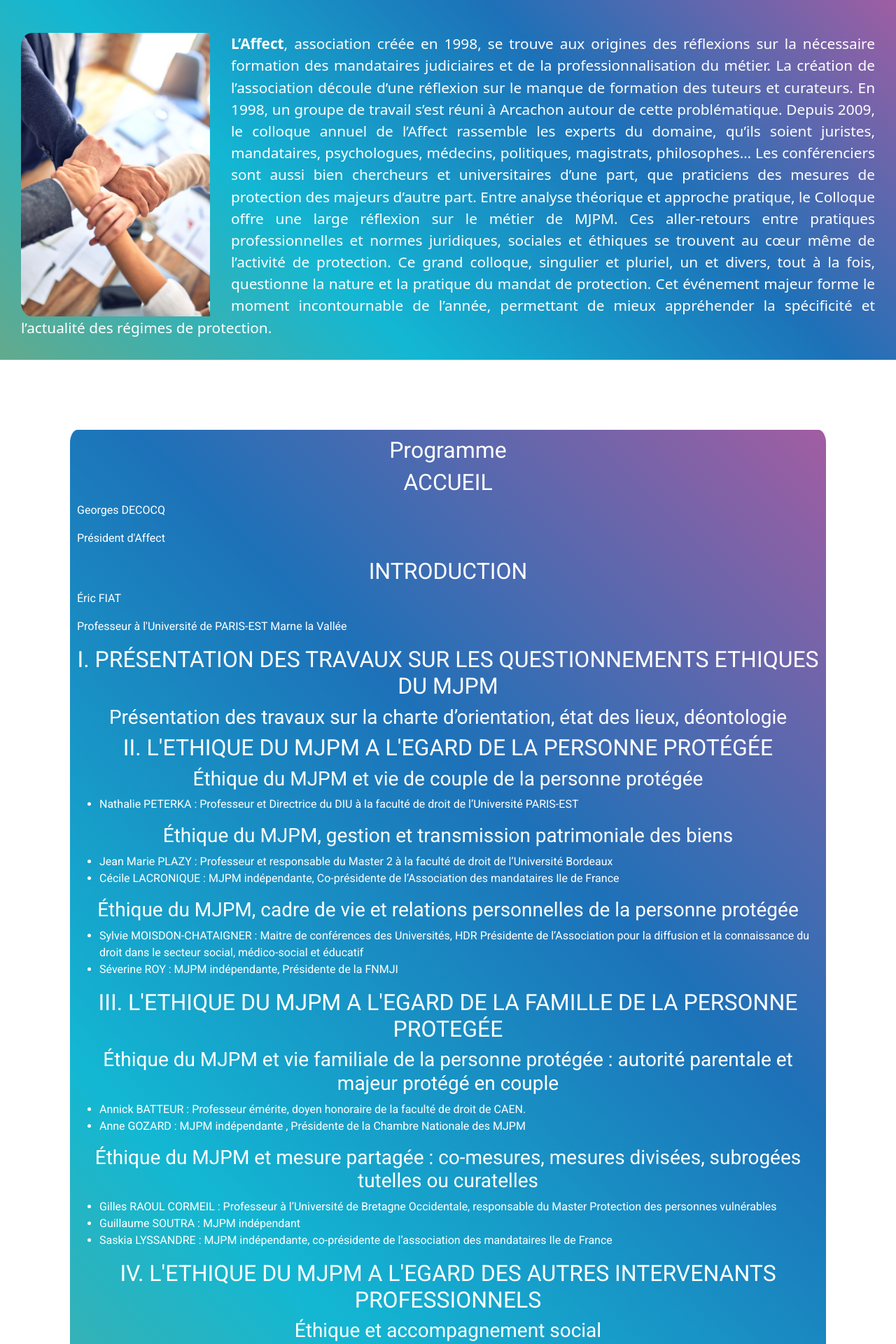
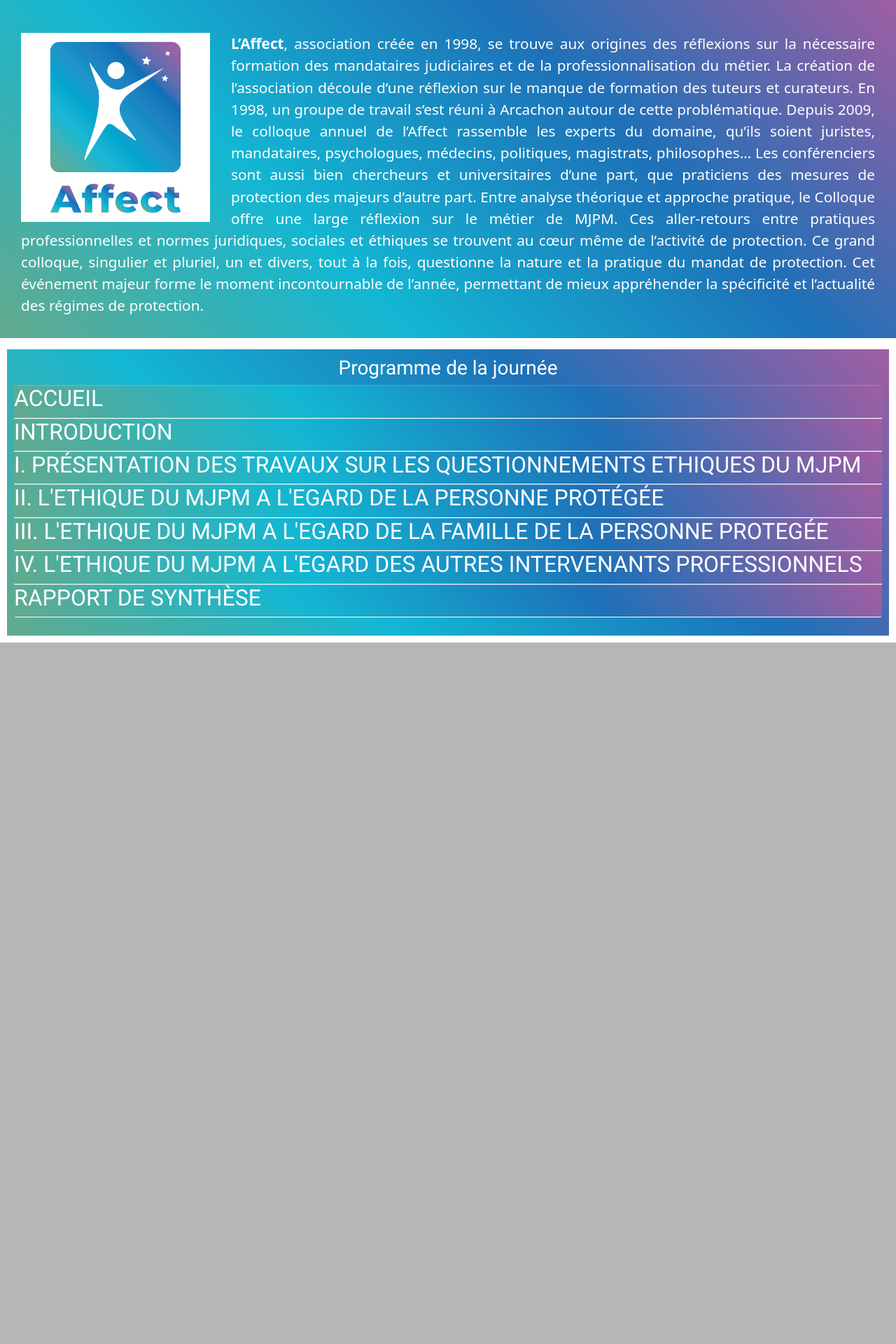
Before and after one commit to Stallmania/colloque, a PHP site: page / in a window 1280 px wide. Shown: the part 800-2720 px from the top of the page at 70% size. After the commit the page ends 1718 px from the top, so only its background shows below. Run offline with PHP 8.4, Linux system fonts and the light colour scheme.

Commit message:
version avec programme de la journée

```diff
--- a/index.php
+++ b/index.php
@@ -7,6 +7,7 @@
     <link href="https://cdn.jsdelivr.net/npm/bootstrap@5.0.2/dist/css/bootstrap.min.css" rel="stylesheet" integrity="sha384-EVSTQN3/azprG1Anm3QDgpJLIm9Nao0Yz1ztcQTwFspd3yD65VohhpuuCOmLASjC" crossorigin="anonymous">
     <link rel="stylesheet" href="src/css/normalize.css">
     <link rel="stylesheet" href="src/css/style.css">
+
     <title>Colloque 2021</title>
 </head>
 <body>
@@ -60,7 +61,7 @@
                     </table>
                     <div class="callToAction">
                         <a href="reservation.php" class="callToActionRegister">Réserver Maintenant</a>
-                        <a href="#main" class="callToActionRead">En savoir plus</a>
+                        <a href="#two" class="callToActionRead">En savoir plus</a>
                     </div>
                 </div>
             </header>
@@ -69,7 +70,7 @@
 
     <section class="main-one">
         <div class="presentation-one">
-            <p><img src="src/images/helppicture.jpg" alt="image-help"><strong>L’Affect</strong>, association créée en 1998, se trouve aux origines des réflexions sur la nécessaire formation des mandataires judiciaires et de la professionnalisation du métier. La création de l’association découle d’une réflexion sur le manque de formation des tuteurs et curateurs.
+            <p><img src="src/images/Affect-Association-Logo-Application-Color.jpg" alt="image-logo"><strong>L’Affect</strong>, association créée en 1998, se trouve aux origines des réflexions sur la nécessaire formation des mandataires judiciaires et de la professionnalisation du métier. La création de l’association découle d’une réflexion sur le manque de formation des tuteurs et curateurs.
 
 
             En 1998, un groupe de travail s’est réuni à Arcachon autour de cette problématique. Depuis 2009, le colloque annuel de l’Affect rassemble les experts du domaine, qu’ils soient juristes, mandataires, psychologues, médecins, politiques, magistrats, philosophes… Les conférenciers sont aussi bien chercheurs et universitaires d’une part, que praticiens des mesures de protection des majeurs d’autre part. Entre analyse théorique et approche pratique, le Colloque offre une large réflexion sur le métier de MJPM. Ces aller-retours entre pratiques professionnelles et normes juridiques, sociales et éthiques se trouvent au cœur même de l’activité de protection.
@@ -78,58 +79,95 @@
         </div>
     </section>
 
-    <section class="main-two">
-        <h2>Programme</h2>
-        <h2>ACCUEIL</h2>
-        <p>Georges DECOCQ</p>
-        <p>Président d'Affect</p>
-        <h2>INTRODUCTION</h2>
-        <p>Éric FIAT</p>
-        <p>Professeur à l'Université de PARIS-EST Marne la Vallée</p>
-        <h2>I. PRÉSENTATION DES TRAVAUX SUR LES QUESTIONNEMENTS ETHIQUES DU MJPM</h2>
-        <h3 class="test">Présentation des travaux sur la charte d’orientation, état des lieux, déontologie</h3>
-        <ul class="closedList">
+    <section class="main-two" id="two">
+        <h3 id="programme">Programme de la journée</h2>
+        <ul class="accordion">
+            <li class="has-sub">
+                <label for="menu1"><h2>ACCUEIL</h2></label>
+                <input id="menu1" type="checkbox" name="menu"/>
+                <ul class="sub">
+                    <li>
+                        Georges DECOCQ:Président d'Affect
+                    </li>
+                </ul>
+            </li>
+            <li class="has-sub">
+                <label for="menu2"><h2>INTRODUCTION</h2></label>
+                <input id="menu2" type="checkbox" name="menu"/>
+                <ul class="sub">
+                    <li>
+                        Éric FIAT:Professeur à l'Université de PARIS-EST Marne la Vallée
+                    </li>
+                </ul>
+            </li>
+            <li class="has-sub">
+                <label for="menu3"><h2>I. PRÉSENTATION DES TRAVAUX SUR LES QUESTIONNEMENTS ETHIQUES DU MJPM</h2></label>
+                <input id="menu3" type="checkbox" name="menu"/>
+                <ul class="sub">
+                    <li><h3 class="test">Présentation des travaux sur la charte d’orientation, état des lieux, déontologie</h3>
+                        <ul>
                             <li>Anne CARON-DÉGLISE : Magistrat au Ministère de la Justice à Paris</li>
                         </ul>
-
-        <h2>II. L'ETHIQUE DU MJPM A L'EGARD DE LA PERSONNE PROTÉGÉE</h2>
-        <h3>Éthique du MJPM et vie de couple de la personne protégée</h3>
+                    </li>
+                </ul>
+            </li>
+            <li class="has-sub">
+                <label for="menu4"><h2>II. L'ETHIQUE DU MJPM A L'EGARD DE LA PERSONNE PROTÉGÉE</h2></label>
+                <input id="menu4" type="checkbox" name="menu"/>
+                <ul class="sub">
+                    <li><h3>Éthique du MJPM et vie de couple de la personne protégée</h3>
                     <ul>
                         <li>Nathalie PETERKA : Professeur et Directrice du DIU à la faculté de droit de l’Université PARIS-EST</li>
                     </ul>
+                    </li>
 
-        <h3>Éthique du MJPM, gestion et transmission patrimoniale des biens</h3>
+                    <li><h3>Éthique du MJPM, gestion et transmission patrimoniale des biens</h3>
                     <ul>
                         <li>Jean Marie PLAZY : Professeur et responsable du Master 2 à la faculté de droit de l’Université Bordeaux</li>
                         <li>Cécile LACRONIQUE : MJPM indépendante, Co-présidente de l’Association des mandataires Ile de France</li>
                     </ul>
-
-
-        <h3>Éthique du MJPM, cadre de vie et relations personnelles de la personne protégée</h3>
+                    </li>
+                    <li><h3>Éthique du MJPM, cadre de vie et relations personnelles de la personne protégée</h3>
                     <ul>
                         <li>Sylvie MOISDON-CHATAIGNER : Maitre de conférences des Universités, HDR Présidente de l’Association pour la diffusion et la connaissance du droit dans le secteur social, médico-social et éducatif</li>
                         <li>Séverine ROY : MJPM indépendante, Présidente de la FNMJI</li>
                     </ul>
-        <h2>III. L'ETHIQUE DU MJPM A L'EGARD DE LA FAMILLE DE LA PERSONNE PROTEGÉE</h2>
+                    </li>
+                </ul>
+            </li>
+            <li class="has-sub">
+                <label for="menu5"><h2>III. L'ETHIQUE DU MJPM A L'EGARD DE LA FAMILLE DE LA PERSONNE PROTEGÉE</h2></label>
+                <input id="menu5" type="checkbox" name="menu"/>
+                <ul class="sub">
+                    <li>
                         <h3>Éthique du MJPM et vie familiale de la personne protégée : autorité parentale et majeur protégé en couple</h3>
                         <ul>
                             <li>Annick BATTEUR : Professeur émérite, doyen honoraire de la faculté de droit de CAEN.</li>
                             <li>Anne GOZARD : MJPM indépendante , Présidente de la Chambre Nationale des MJPM</li>
                         </ul>
-
+                    </li>
+                    <li>
                         <h3>Éthique du MJPM et mesure partagée : co-mesures, mesures divisées, subrogées tutelles ou curatelles</h3>
                         <ul>
                             <li>Gilles RAOUL CORMEIL : Professeur à l’Université de Bretagne Occidentale, responsable du Master Protection des personnes vulnérables</li>
                             <li>Guillaume SOUTRA : MJPM indépendant</li>
                             <li>Saskia LYSSANDRE : MJPM indépendante, co-présidente de l’association des mandataires Ile de France</li>
                         </ul>
-
-        <h2>IV. L'ETHIQUE DU MJPM A L'EGARD DES AUTRES INTERVENANTS PROFESSIONNELS</h2>
+                    </li>
+                </ul>
+            </li>
+            <li class="has-sub">
+                <label for="menu6"><h2>IV. L'ETHIQUE DU MJPM A L'EGARD DES AUTRES INTERVENANTS PROFESSIONNELS</h2></label>
+                <input id="menu6" type="checkbox" name="menu"/>
+                <ul class="sub">
+                    <li>
                         <h3>Éthique et accompagnement social</h3>
                         <ul>
                             <li>Ange FINISTROSA : Président de la FNAT</li>
                             <li>Paloma MARTIN LAC : MJPM indépendante</li>
                         </ul>
+                    </li>
+                    <li>
                         <h3>Éthique du MJPM et soins délivrés à la personne protégée (refus de soins, recours au juge en cas de désaccord)</h3>
                         <ul>
                             <li>Laurence GATTI : Maitre de conférences en droit privé et sciences criminelles, équipe de recherche en droit privé à l’Université de Poitiers</li>
@@ -137,15 +175,26 @@
                             <li>Véronique LEFEBVRE DES NOETTES : Psychiatre, gériatre à l’hôpitale Émile Roux à Limeil-Brévannes, enseignant à l’Université de Paris est Creteil, membre du conseil scientifique de l’Espace national d’éthique sur les maladies</li>
                             <li>Aude GAUTHIER : MJPM, membre du bureau national de l’ANDP</li>
                         </ul>
+                    </li>
+                    <li>
                         <h3>Éthique du MJPM et capacité pénale la personne protégée, auteure ou victime d’infractions</h3>
                         <ul>
                             <li>Claudia GHICA-LEMARCHAND : Professeure à la faculté de droit de l’Université PARIS-EST Creteil, Responsable du Master Droit pénal des affaires.</li>
                             <li>Aline OMEZ : MJPM Déléguée responsable pôle juridique UDAF</li>
                         </ul>
-
-        <h2>RAPPORT DE SYNTHÈSE</h2>
-        <p>Raymond LE GUIDEC</p>
-        <p>Professeur émérite à l'Université de NANTES</p>
+                    </li>
+                </ul>
+            </li>
+            <li class="has-sub">
+                <label for="menu7"><h2>RAPPORT DE SYNTHÈSE</h2></label>
+                <input id="menu7" type="checkbox" name="menu"/>
+                <ul class="sub">
+                    <li>
+                        Raymond LE GUIDEC:Professeur émérite à l'Université de NANTES
+                    </li>
+                </ul>
+            </li>
+        </ul>
     </section>
 
     <footer>
--- a/src/css/style.css
+++ b/src/css/style.css
@@ -243,24 +243,75 @@
   max-width: 300px;
   float: left;
   padding-right: 30px;
-  border-radius: 5%;
 }
 
 .main-two {
-  margin: 100px;
+  margin: 10px;
   padding: 10px;
-  border-radius: 1%;
   background: linear-gradient(45deg, #63AA8D, #13B7D3, #1D71B8, #A25DA2);
   color: #FFFFFF;
   font-family: "Roboto";
 }
 
-.main-two h2, .main-two h3 {
+.main-two #programme {
   text-align: center;
 }
 
-.closedList {
+.main-two .accordion {
+  width: 100%;
+  padding: 0;
+  background: linear-gradient(45deg, #63AA8D, #13B7D3, #1D71B8, #A25DA2);
+  border-radius: 3px;
+  overflow: hidden;
+}
+
+.main-two .accordion ul {
+  margin: 0;
+  padding: 0;
+}
+
+.main-two .accordion li {
+  display: block;
+}
+
+.main-two .accordion label {
+  cursor: pointer;
+  display: block;
+  overflow: hidden;
+  background: linear-gradient(45deg, #63AA8D, #13B7D3, #1D71B8, #A25DA2);
+  border-bottom: 1px solid white;
+  box-shadow: inset 0 1px 1px rgba(255, 255, 255, 0.2);
+}
+
+.main-two .accordion label:hover {
+  background: #13B7D3;
+}
+
+.main-two .accordion input[type=checkbox] {
   display: none;
+}
+
+.main-two .accordion .sub > li {
+  cursor: pointer;
+  overflow: hidden;
+  height: 0;
+  margin: 0 0 0 30px;
+  opacity: 0;
+  font-size: 0.875em;
+  transition: all 0.25s ease-in-out;
+  box-shadow: inset 0 -1px 0 #555;
+}
+
+.main-two .accordion .sub > li:hover {
+  padding-left: 1.5em;
+  background: #13B7D3;
+}
+
+.main-two .accordion input:checked + .sub > li {
+  padding: 1rem 1rem;
+  height: 100%;
+  opacity: 1;
+  background: #1D71B8;
 }
 
 .reservation {
--- a/src/dart-sass/_main-one.scss
+++ b/src/dart-sass/_main-one.scss
@@ -12,7 +12,6 @@
         max-width: 300px;
         float: left;
         padding-right: 30px;
-        border-radius: 5%;
     }
 
 }
--- a/src/dart-sass/_main-two.scss
+++ b/src/dart-sass/_main-two.scss
@@ -1,15 +1,61 @@
 .main-two{
-    margin: 100px;
+    margin:10px;
     padding: 10px;
-    border-radius: 1%;
     background: $lin-grad;
     color: $blanc;
     font-family: $typoText;
-
-    h2, h3{
+    #programme{
         text-align: center;
     }
+    .accordion {
+        width: 100%;
+
+        padding: 0;
+        background: $lin-grad;
+        border-radius: 3px;
+        overflow: hidden;
+    }
+    .accordion ul {
+        margin: 0;
+        padding: 0;
+    }
+    .accordion li {
+        display: block;
+    }
+    .accordion label {
+        cursor: pointer;
+        display: block;
+
+        overflow: hidden;
+        background: $lin-grad;
+        border-bottom: 1px solid rgb(255, 255, 255);
+        box-shadow: inset 0 1px 1px rgba(255, 255, 255, 0.2);
+    }
+    .accordion label:hover {
+        background: $Bleu;
+    }
+
+    .accordion input[type=checkbox] {
+        display: none;
+    }
+    .accordion .sub > li {
+        cursor: pointer;
+        overflow: hidden;
+        height: 0;
+        margin: 0 0 0 30px;
+        opacity: 0;
+        font-size: 0.875em;
+        transition: all 0.25s ease-in-out;
+        box-shadow: inset 0 -1px 0 #555;
+    }
+    .accordion .sub > li:hover {
+        padding-left: 1.5em;
+        background: $Bleu;
+    }
+    .accordion input:checked + .sub > li {
+        padding: 1rem 1rem;
+        height: 100%;
+        opacity: 1;
+        background: $Blue-fonce;
+    }
 }
-.closedList{
-    display: none;
-}
--- a/src/dart-sass/style.scss
+++ b/src/dart-sass/style.scss
@@ -9,4 +9,5 @@
 @import 'main-one';
 @import 'main-two';
 @import 'reservation';
+//@import 'test';
 /* @import 'inscription'; */
```
Also changed, not shown: src/css/test.css (added, +56 -0 lines), test.html (+31 -1 lines), src/css/style.min.css, src/images/Affect-Association-Logo-Application-Color.jpg (added), 2 other files. Lines whose indentation alone changed are shown as unchanged.
